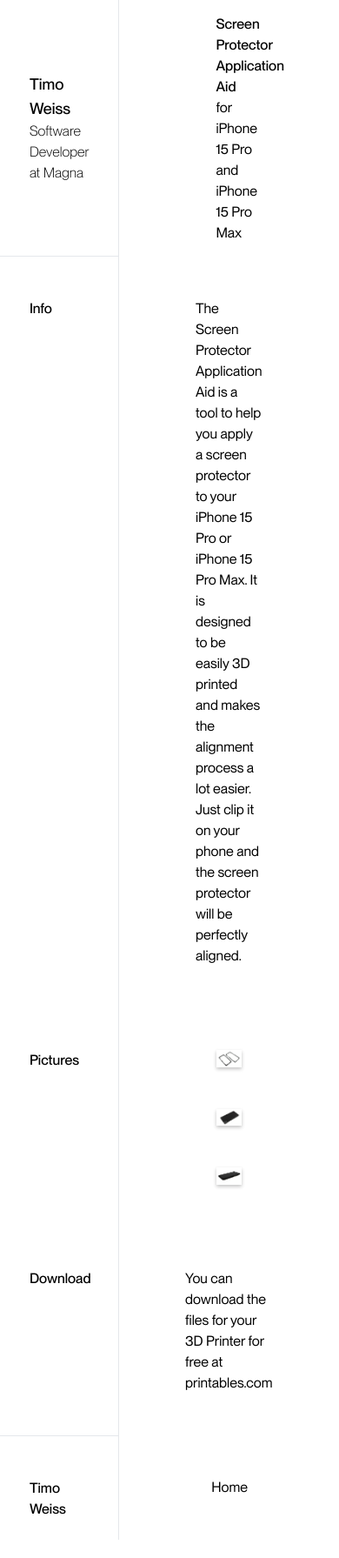
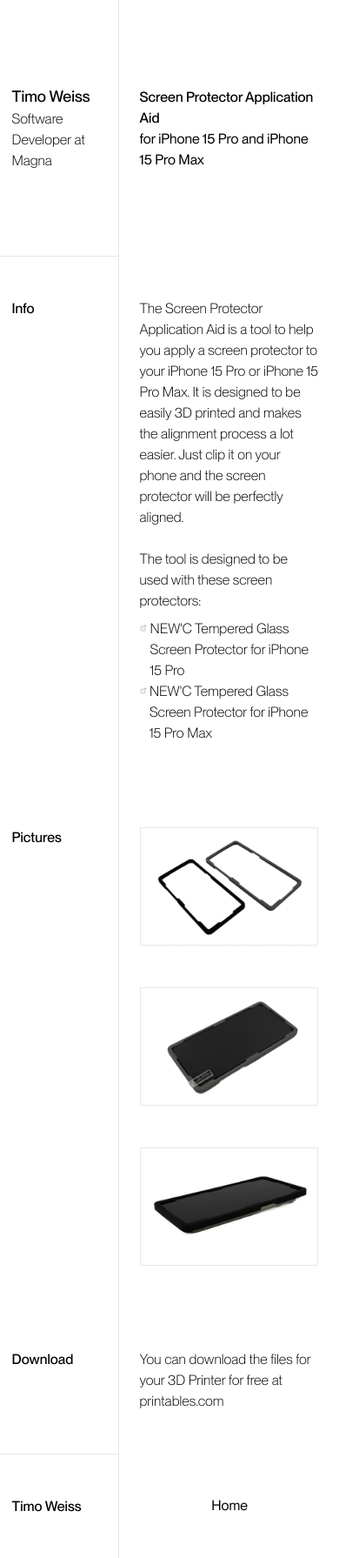
Before and after one commit to exddc/personal-site, an Astro site: page /products/screen-protector-application-aid in a window 390 px wide. Shown: the whole page at 87% size. Before the commit the page ends 1770 px from the top, so only its background shows below. Built offline with nearby package versions, Linux system fonts and the light colour scheme; Astro itself is replaced by a stand-in of ours.

Commit message:
Added mobile layout

```diff
--- a/package.json
+++ b/package.json
@@ -3,7 +3,7 @@
   "type": "module",
   "version": "0.0.1",
   "scripts": {
-    "dev": "astro dev",
+    "dev": "astro dev --host",
     "start": "astro dev",
     "build": "astro check && astro build",
     "preview": "astro preview",
--- a/src/components/Card.astro
+++ b/src/components/Card.astro
@@ -13,10 +13,10 @@
 const { href, title, body, image, newTab = true } = Astro.props;
 ---
 
-<div id={title} class="flex flex-row">
+<div id={title} class="flex flex-col-reverse lg:flex-row">
     <div
         id={title + '-description'}
-        class="w-[50%] flex flex-col justify-between pr-8"
+        class="w-full lg:w-[50%] flex flex-col justify-between pt-4 lg:pr-8 space-y-2 lg:space-y-0"
     >
         <h3 class="font-medium">{title}</h3>
         <p class="font-light">
@@ -27,7 +27,10 @@
             <ArrowRight size={16} strokeWidth={0.75} />
         </Button>
     </div>
-    <div id={title + '-image'} class="w-[50%] flex items-center justify-center">
+    <div
+        id={title + '-image'}
+        class="w-full lg:w-[50%] flex items-center justify-center"
+    >
         <img
             src={image}
             alt="sharemy.site"
--- a/src/layouts/Layout.astro
+++ b/src/layouts/Layout.astro
@@ -46,14 +46,14 @@
                     id="hero-sidebar"
                     class="border-r border-b w-[35%] flex items-center justify-center"
                 >
-                    <a href="/" id="title" class="text-left w-[50%]">
+                    <a href="/" id="title" class="text-left w-[80%] md:w-[50%]">
                         <h1 class="font-medium text-lg">Timo Weiss</h1>
                         <p class="font-light">Software Developer at Magna</p>
                     </a>
                 </div>
                 <div
                     id="hero-content"
-                    class="w-[65%] px-28 flex items-start justify-center pt-12 pb-12 flex-col"
+                    class="w-[65%] px-6 md:px-12 lg:px-28 flex items-start justify-center pt-12 pb-12 flex-col"
                 >
                     {
                         heroTitle && (
@@ -71,7 +71,9 @@
                     id="footer-sidebar"
                     class="border-r border-t w-[35%] flex items-start justify-center pt-12"
                 >
-                    <a href="/" class="font-medium w-[50%]">Timo Weiss</a>
+                    <a href="/" class="font-medium w-[80%] md:w-[50%]"
+                        >Timo Weiss</a
+                    >
                 </div>
 
                 <div
--- a/src/pages/index.astro
+++ b/src/pages/index.astro
@@ -9,11 +9,11 @@
             id="bio-sidebar"
             class="border-r w-[35%] flex items-start justify-center pt-12"
         >
-            <h2 class="font-medium w-[50%]">About me</h2>
+            <h2 class="font-medium w-[80%] md:w-[50%]">About me</h2>
         </div>
         <div
             id="bio-content"
-            class="w-[65%] px-28 flex items-start justify-center pt-12 pb-12"
+            class="w-[65%] px-6 md:px-12 lg:px-28 flex items-start justify-center pt-12 pb-12"
         >
             <p class="font-light">
                 Software Developer and Maker who focuses on improving
@@ -29,12 +29,12 @@
             id="projects-sidebar"
             class="border-r w-[35%] flex items-start justify-center pt-12"
         >
-            <h2 class="font-medium w-[50%]">Projects</h2>
+            <h2 class="font-medium w-[80%] md:w-[50%]">Projects</h2>
         </div>
 
         <div
             id="projects-content"
-            class="w-[65%] px-28 grid grid-cols-1 gap-20 items-start justify-center pt-12 pb-12"
+            class="w-[65%] px-6 md:px-12 lg:px-28 grid grid-cols-1 gap-14 lg:gap-20 items-start justify-center pt-12 pb-12"
         >
             <Card
                 title="sharemy.site"
@@ -61,12 +61,12 @@
             id="products-sidebar"
             class="border-r w-[35%] flex items-start justify-center pt-12"
         >
-            <h2 class="font-medium w-[50%]">Products</h2>
+            <h2 class="font-medium w-[80%] md:w-[50%]">Products</h2>
         </div>
 
         <div
             id="products-content"
-            class="w-[65%] px-28 grid grid-cols-1 gap-20 items-start justify-center pt-12 pb-12"
+            class="w-[65%] px-6 md:px-12 lg:px-28 grid grid-cols-1 gap-20 items-start justify-center pt-12 pb-12"
         >
             <Card
                 title="Screen Protector Application Aid"
@@ -87,7 +87,7 @@
 
         <div
             id="links-content"
-            class="w-[65%] px-28 grid grid-cols-1 gap-5 items-start justify-center pt-12 pb-12"
+            class="w-[65%] px-6 md:px-12 lg:px-28 grid grid-cols-1 gap-5 items-start justify-center pt-12 pb-12"
         >
             <div class="grid grid-cols-1 gap-0">
                 <h4 class="font-bold text-xl">𝕏</h4>
--- a/src/pages/products/screen-protector-application-aid.astro
+++ b/src/pages/products/screen-protector-application-aid.astro
@@ -1,5 +1,6 @@
 ---
 import Layout from '../../layouts/Layout.astro';
+import { ExternalLink } from 'lucide-astro';
 ---
 
 <Layout
@@ -12,46 +13,69 @@
             id="info-sidebar"
             class="border-r w-[35%] flex items-start justify-center pt-12"
         >
-            <h2 class="font-medium w-[50%]">Info</h2>
+            <h2 class="font-medium w-[80%] md:w-[50%]">Info</h2>
         </div>
         <div
             id="info-content"
-            class="w-[65%] px-28 flex items-start justify-center pt-12 pb-12"
+            class="w-[65%] px-6 md:px-12 lg:px-28 flex flex-col items-start justify-center pt-12 pb-12"
         >
-            <p class="">
+            <p class="font-light">
                 The Screen Protector Application Aid is a tool to help you apply
                 a screen protector to your iPhone 15 Pro or iPhone 15 Pro Max.
                 It is designed to be easily 3D printed and makes the alignment
                 process a lot easier. Just clip it on your phone and the screen
                 protector will be perfectly aligned.
+
+                <br /><br />
+
+                 The tool is designed to be used with these screen protectors:
             </p>
+            <div class="flex gap-1 mt-2">
+                <ExternalLink size={16} strokeWidth={0.75} class="mt-[3px]" />
+                <a
+                    href="https://amzn.eu/d/gL8Ow6G"
+                    class="hover:font-medium font-light"
+                    target="_blank"
+                    >NEW'C Tempered Glass Screen Protector for iPhone 15 Pro
+                </a>
+            </div>
+            <div class="flex gap-1">
+                <ExternalLink size={16} strokeWidth={0.75} class="mt-[3px]" />
+                <a
+                    href="https://amzn.eu/d/fWIYilh"
+                    class="hover:font-medium font-light"
+                    target="_blank"
+                    >NEW'C Tempered Glass Screen Protector for iPhone 15 Pro Max
+                </a>
+            </div>
         </div>
     </div>
+
     <div id="pictures" class="flex flex-row w-full h-fit">
         <div
             id="pictures-sidebar"
             class="border-r w-[35%] flex items-start justify-center pt-12"
         >
-            <h2 class="font-medium w-[50%]">Pictures</h2>
+            <h2 class="font-medium w-[80%] md:w-[50%]">Pictures</h2>
         </div>
         <div
             id="pictures-content"
-            class="w-[65%] px-28 flex flex-col space-y-12 items-start justify-center pt-12 pb-12"
+            class="w-[65%] px-6 md:px-12 lg:px-28 flex flex-col space-y-12 items-start justify-center pt-12 pb-12"
         >
             <img
                 src="/images/iPhoneScreenProtectorAid-5.webp"
                 alt="iPhone Screen Protector Aid"
-                class="w-full shadow-[rgba(0,_0,_0,_0.24)_0px_2px_4px]"
+                class="w-full border border-gray-200"
             />
             <img
                 src="/images/iPhoneScreenProtectorAid-6.webp"
                 alt="iPhone Screen Protector Aid"
-                class="w-full shadow-[rgba(0,_0,_0,_0.24)_0px_2px_4px]"
+                class="w-full border border-gray-200"
             />
             <img
                 src="/images/iPhoneScreenProtectorAid-7.webp"
                 alt="iPhone Screen Protector Aid"
-                class="w-full shadow-[rgba(0,_0,_0,_0.24)_0px_2px_4px]"
+                class="w-full border border-gray-200"
             />
         </div>
     </div>
@@ -60,16 +84,17 @@
             id="download-sidebar"
             class="border-r w-[35%] flex items-start justify-center pt-12"
         >
-            <h2 class="font-medium w-[50%]">Download</h2>
+            <h2 class="font-medium w-[80%] md:w-[50%]">Download</h2>
         </div>
         <div
             id="download-content"
-            class="w-[65%] px-28 flex items-start justify-center pt-12 pb-12"
+            class="w-[65%] px-6 md:px-12 lg:px-28 flex items-start justify-center pt-12 pb-12"
         >
-            <p class="">
+            <p class="font-light w-full">
                 You can download the files for your 3D Printer for free at <a
                     href="https://www.printables.com/model/676708-iphone-15-pro-and-pro-max-screen-protector-applika"
-                    class="hover:text-rose-600"
+                    class="hover:font-medium font-light"
+                    "
                     target="_blank">printables.com</a
                 >
             </p>
```
